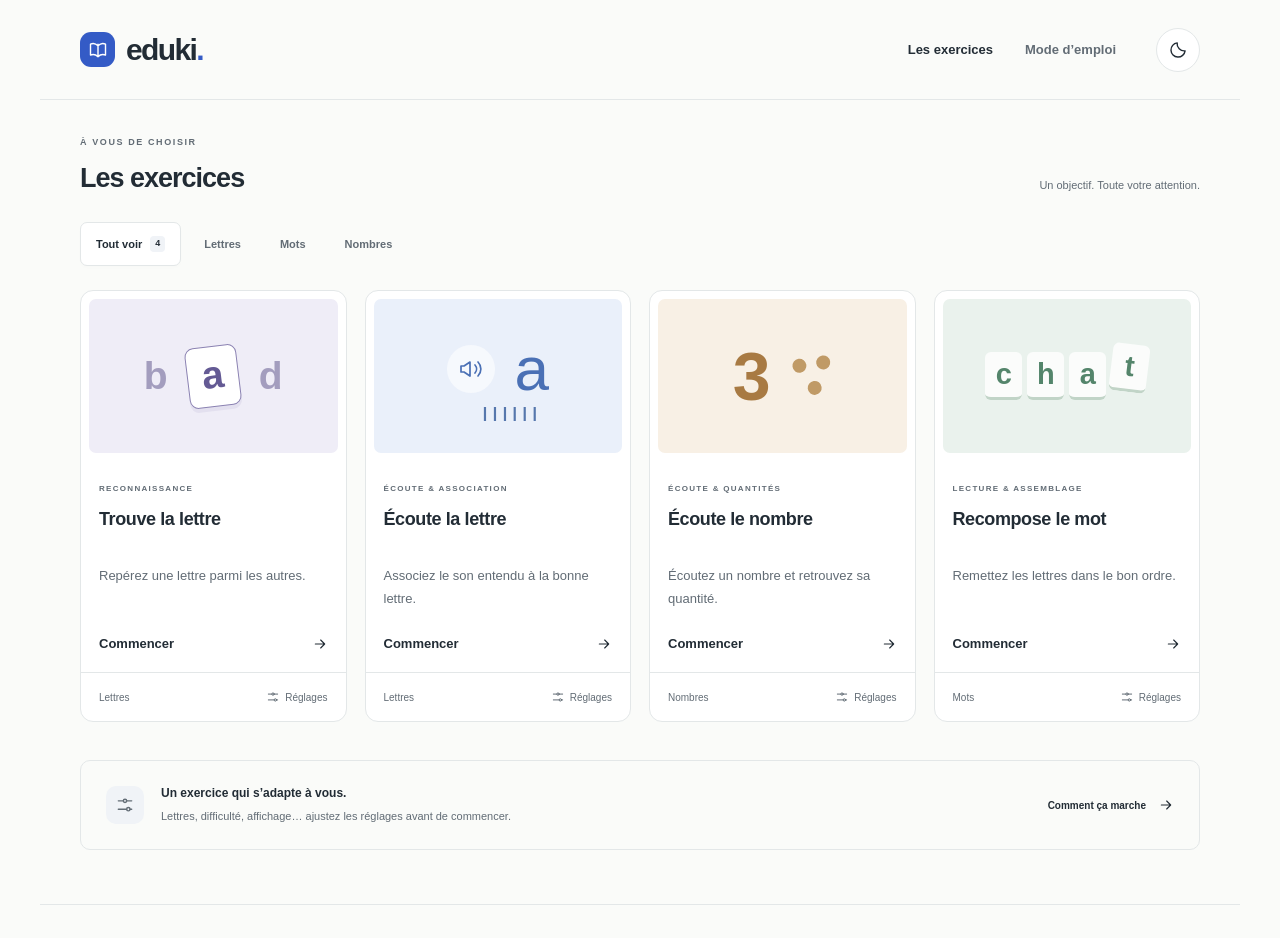
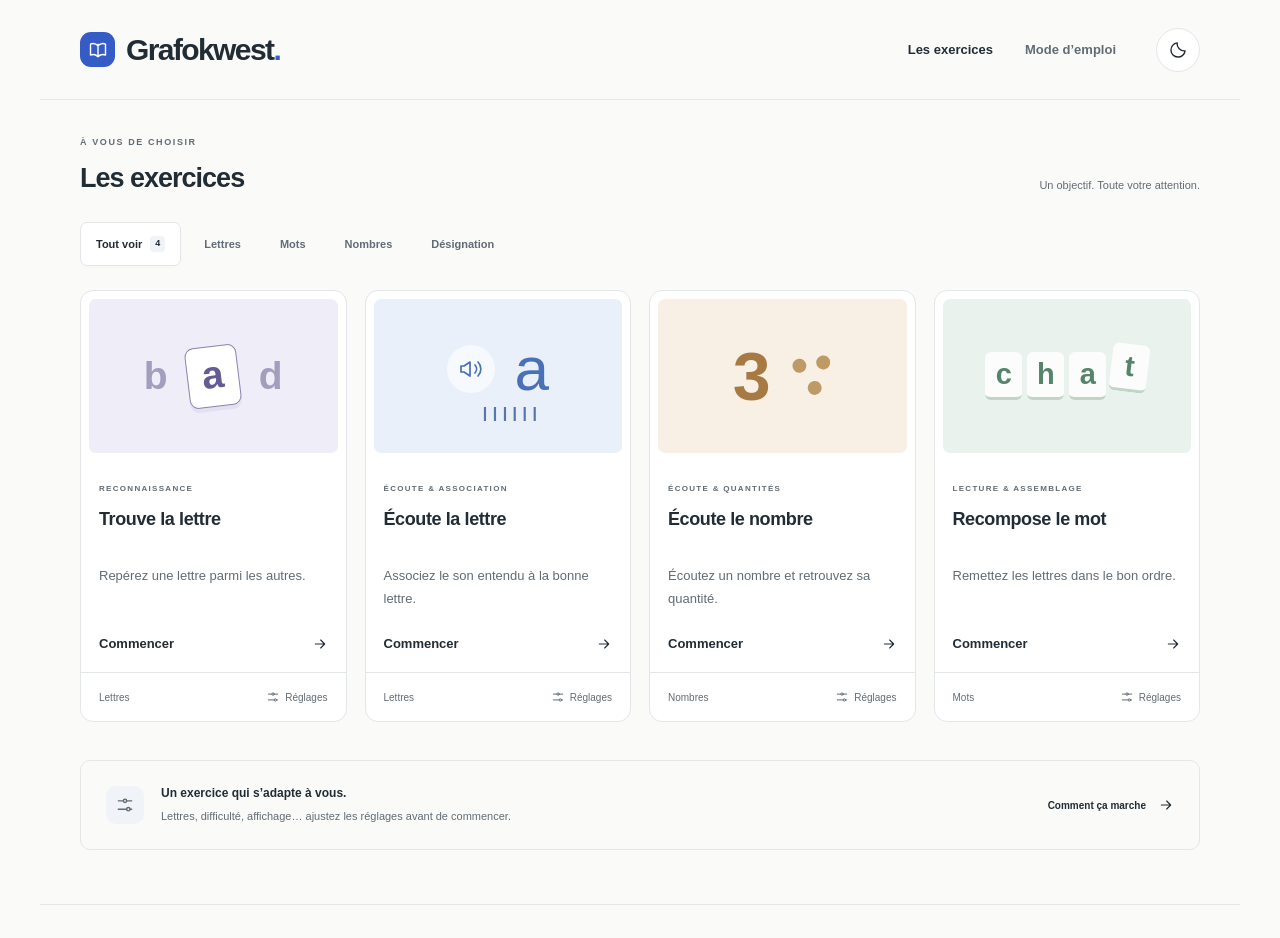
Before and after one commit to ncl63/eduki, a React (Vite) app: page / in a window 1280 px wide. Shown: the top 938 px of the page. Built offline with nearby package versions, Linux system fonts and the light colour scheme.

Commit message:
Renomme le site Grafokwest et ajoute la categorie Designation

```diff
--- a/index.html
+++ b/index.html
@@ -6,7 +6,7 @@
     <meta name="description" content="Des exercices simples pour pratiquer les lettres, les sons, les mots et les nombres. À chacun son rythme." />
     <meta name="theme-color" content="#fafbf9" />
     <link rel="icon" type="image/svg+xml" href="%BASE_URL%favicon.svg" />
-    <title>Eduki — Apprendre, simplement</title>
+    <title>Grafokwest — Apprendre, simplement</title>
   </head>
   <body>
     <div id="root"></div>
--- a/src/components/EnTete.jsx
+++ b/src/components/EnTete.jsx
@@ -5,7 +5,7 @@ import Icon from './Icon.jsx'
 export default function EnTete({ onHelp, onExercises }) {
   const { isDark, toggleTheme } = useTheme()
   return <header className="home-header">
-      <Link className="brand" to="/" aria-label="Eduki, accueil"><span className="brand-symbol"><Icon name="book" /></span>eduki<span className="brand-dot">.</span></Link>
+      <Link className="brand" to="/" aria-label="Grafokwest, accueil"><span className="brand-symbol"><Icon name="book" /></span>Grafokwest<span className="brand-dot">.</span></Link>
       <nav aria-label="Navigation principale"><a href="#exercices" onClick={onExercises}>Les exercices</a><button type="button" onClick={onHelp}>Mode d’emploi</button></nav>
       <button className="icon-button" type="button" onClick={toggleTheme} aria-label={isDark ? 'Activer le thème clair' : 'Activer le thème sombre'}><Icon name={isDark ? 'sun' : 'moon'} /></button>
     </header>
--- a/src/components/RouteEffects.jsx
+++ b/src/components/RouteEffects.jsx
@@ -11,7 +11,7 @@ export default function RouteEffects() {
     const title = exercise
       ? `${pathname.startsWith('/settings/') ? 'Réglages — ' : ''}${exercise.titre}`
       : pathname === '/' ? 'Apprendre, simplement' : 'Page introuvable'
-    document.title = `Eduki — ${title}`
+    document.title = `Grafokwest — ${title}`
   }, [pathname])
   return null
 }
--- a/src/pages/Home.jsx
+++ b/src/pages/Home.jsx
@@ -4,7 +4,7 @@ import { useRef, useState } from 'react'
 import { EXERCISES } from '../data/exercises.js'
 import Icon from '../components/Icon.jsx'
 
-const categories = ['Tout voir', 'Lettres', 'Mots', 'Nombres']
+const categories = ['Tout voir', 'Lettres', 'Mots', 'Nombres', 'Désignation']
 function goToExercises(event) {
   event.preventDefault()
   const section = document.getElementById('exercices')
@@ -21,13 +21,16 @@ export default function Home() {
     <main className="home-main">
       <section id="exercices" className="exercise-section" tabIndex={-1} aria-labelledby="exercises-title">
         <div className="section-heading"><div><p className="eyebrow">À VOUS DE CHOISIR</p><h1 id="exercises-title">Les exercices</h1></div><span>Un objectif. Toute votre attention.</span></div>
-        <div className="filters" role="group" aria-label="Filtrer les exercices">{categories.map(item => <button key={item} type="button" aria-pressed={category === item} onClick={() => setCategory(item)}>{item}{item === 'Tout voir' && <span>4</span>}</button>)}</div>
+        <div className="filters" role="group" aria-label="Filtrer les exercices">{categories.map(item => <button key={item} type="button" aria-pressed={category === item} onClick={() => setCategory(item)}>{item}{item === 'Tout voir' && <span>{EXERCISES.length}</span>}</button>)}</div>
         <p className="sr-only" role="status">{exercises.length} exercice{exercises.length > 1 ? 's' : ''} affiché{exercises.length > 1 ? 's' : ''}</p>
-        <div className="exercise-grid">{exercises.map(exercise => <CarteExercice key={exercise.id} exercise={exercise} />)}</div>
+        <div className="exercise-grid">{exercises.length > 0
+          ? exercises.map(exercise => <CarteExercice key={exercise.id} exercise={exercise} />)
+          : <div className="empty-category"><Icon name="book" /><h2>Aucun exercice pour le moment</h2><p>Les exercices de désignation seront ajoutés ici prochainement.</p></div>}
+        </div>
       </section>
       <aside className="guide-strip"><div className="guide-icon"><Icon name="sliders" /></div><div><h2>Un exercice qui s’adapte à vous.</h2><p>Lettres, difficulté, affichage… ajustez les réglages avant de commencer.</p></div><button type="button" onClick={() => help.current.showModal()}>Comment ça marche <Icon name="arrow" /></button></aside>
     </main>
-    <footer className="home-footer"><span className="footer-brand">eduki<span>.</span></span><p>Apprendre, un exercice à la fois.</p><span>Lettres, mots & nombres</span></footer>
+    <footer className="home-footer"><span className="footer-brand">Grafokwest<span>.</span></span><p>Apprendre, un exercice à la fois.</p><span>Lettres, mots & nombres</span></footer>
     <dialog className="help-dialog" ref={help} aria-labelledby="help-title" onClick={event => { if (event.target === help.current) help.current.close() }}>
       <div className="dialog-heading"><span className="eyebrow">PRENDRE LE TEMPS D’APPRENDRE</span><button className="icon-button" type="button" aria-label="Fermer le mode d’emploi" onClick={() => help.current.close()}><Icon name="close" /></button></div>
       <h2 id="help-title">Tout commence par un exercice.</h2>
--- a/src/styles/shell.css
+++ b/src/styles/shell.css
@@ -27,7 +27,7 @@ body { margin:0; background:var(--paper); color:var(--ink); }
 .section-heading .eyebrow { font-size:9px; letter-spacing:1.6px; margin-bottom:8px; }
 .section-heading h1 { font-size:27px; font-weight:650; letter-spacing:-1px; margin:0; }
 .section-heading>span { font-size:11px; color:var(--muted); padding-bottom:5px; }
-.filters { display:flex; gap:7px; margin-bottom:24px; }
+.filters { display:flex; flex-wrap:wrap; gap:7px; margin-bottom:24px; }
 .filters button { display:flex; gap:8px; align-items:center; border:1px solid transparent; padding:10px 15px; border-radius:7px; font-size:11px; font-weight:650; min-height:44px; background:transparent; color:var(--muted); }
 .filters button[aria-pressed=true] { background:var(--surface); color:var(--ink); border-color:var(--line); box-shadow:0 2px 3px #00000003; }
 .filters button:hover { background:var(--soft); }
@@ -114,3 +114,9 @@ body { margin:0; background:var(--paper); color:var(--ink); }
 }
 @media(max-width:359px) { .exercise-grid { grid-template-columns:1fr; } .card-copy h2,.card-copy p { min-height:0; }  .home-header nav button { font-size:10px; } .home-header { gap:8px; } }
 @media(prefers-reduced-motion:reduce) { .exercise-card { transition:none; } }
+
+.empty-category { grid-column:1 / -1; align-self:stretch; display:flex; flex-direction:column; align-items:center; justify-content:center; gap:14px; padding:40px 24px; border:1px dashed var(--line); border-radius:13px; text-align:center; background:var(--surface); }
+.empty-category>svg { width:30px; height:30px; color:var(--blue); }
+.empty-category h2 { font-size:18px; font-weight:650; margin:0; }
+.empty-category p { font-size:14px; line-height:1.7; color:var(--muted); margin:0; }
+@media(max-width:650px) { .home-header { height:auto; min-height:78px; flex-wrap:wrap; padding-block:16px; gap:8px 14px; } .home-header .brand { font-size:25px; letter-spacing:-1px; } .home-header nav { order:3; width:100%; justify-content:flex-end; } .home-header>.icon-button { margin-left:auto; } }
```
Also changed, not shown: 1 other file (tests, documents, lock files or other folders).
